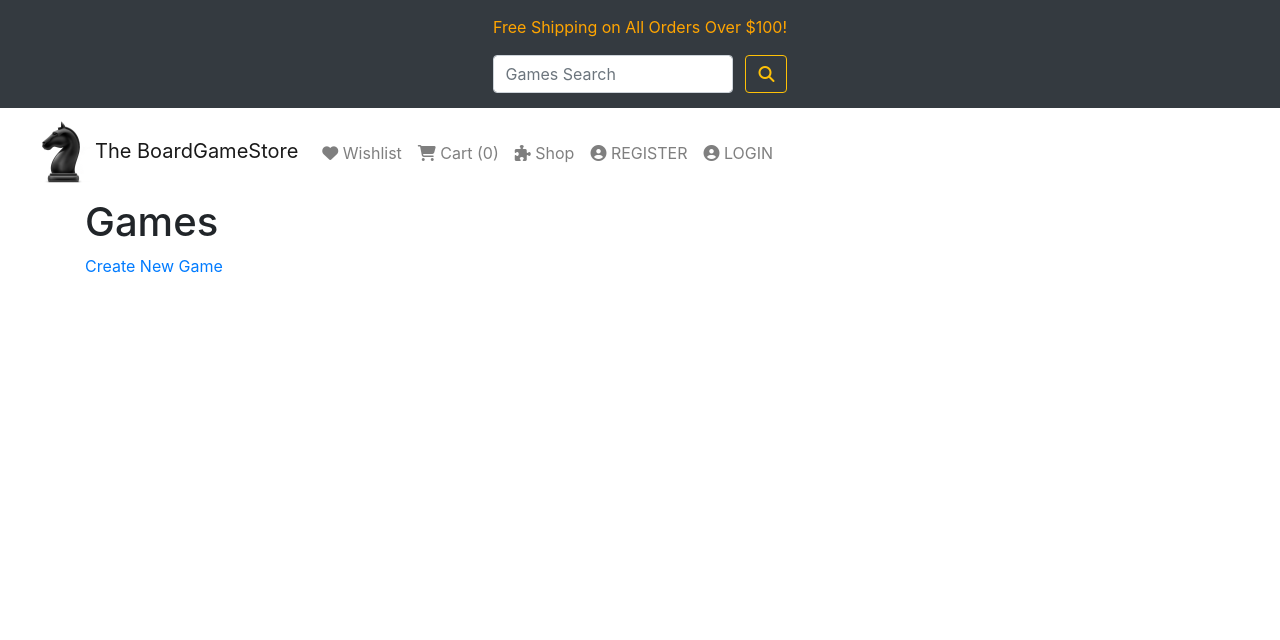
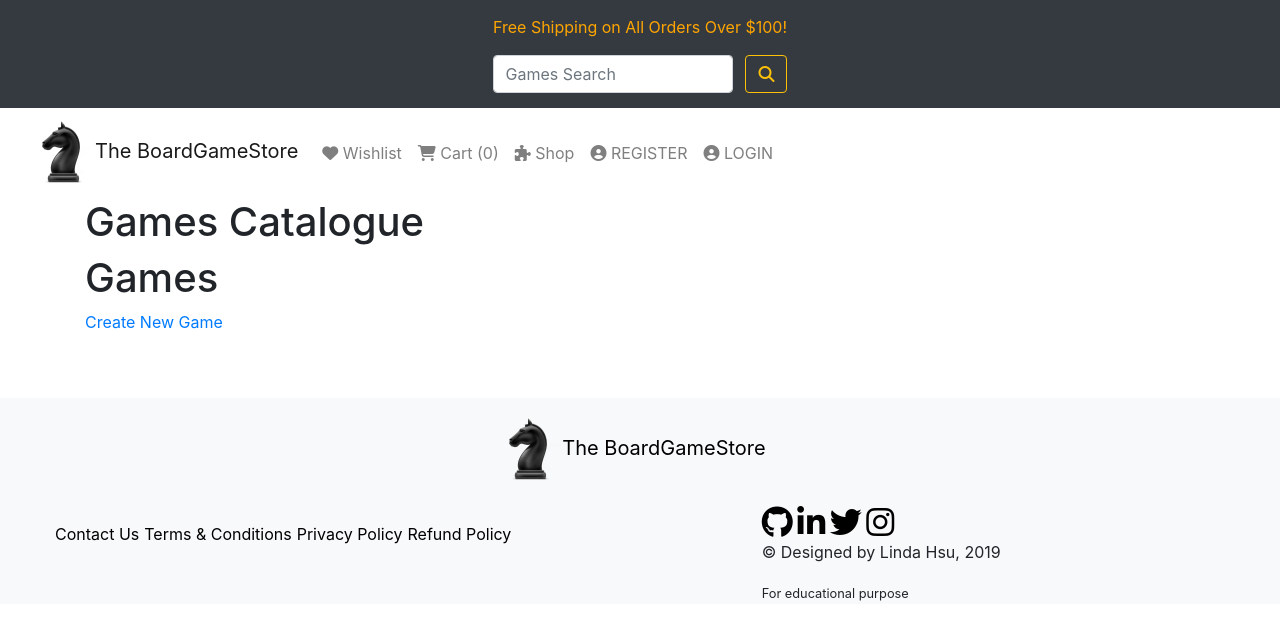
Before and after one commit to Paddlepop25/codeinstitute-boardgame-store, a Django app: page /catalogue/ in a window 1280 px wide. Shown: the top 640 px of the page. Run offline with Django 3.2, Linux system fonts and the light colour scheme; data that the repository does not hold is empty; parts of the project's set-up code (start-up, migrations or seed data) failed here and were passed over; some libraries are stand-ins or nearby versions.

Commit message:
added styling to game card buttons

```diff
--- a/cart/views.py
+++ b/cart/views.py
@@ -38,11 +38,11 @@ def add_to_cart(request, game_id):
         # save the cart back to sessions
         request.session['shopping_cart'] = cart
         messages.success(request, "Game has been added to your cart!")
-        return redirect('/cart/')
-        # return render(request, 'catalogue/games.template.html')
+        return redirect('/catalogue/')
+        # if press again
+            # messages.success(request, "The game is already in your shopping cart")
 
     else:
-        messages.success(request, "The course is already in your shopping cart")
         cart[game_id]['quantity']+=1
         cart[game_id]['total_price'] = round(int(cart[game_id]['quantity']) * float(cart[game_id]['price']),2)
         request.session['shopping_cart'] = cart
--- a/catalogue/templates/catalogue/games.template.html
+++ b/catalogue/templates/catalogue/games.template.html
@@ -20,8 +20,8 @@
                 <div class="card-body">
                     <h5 class="card-title">{{game.name}}</h5>
                     <p class="card-text">${{game.price}}</p>
-                    <a href="{% url 'add_to_cart' game_id=game.id %}" class="">ADD TO CART</a>
-                    <a href="{% url 'game_info' game_id=game.id %}" class="">MORE INFO</a>
+                    <a href="{% url 'add_to_cart' game_id=game.id %}" class="btn btn-outline-success">ADD TO CART</a>
+                    <a href="{% url 'game_info' game_id=game.id %}" class="btn btn-warning">MORE INFO</a>
                 </div>
             </div>
         </div>
--- a/static/styles/styles.css
+++ b/static/styles/styles.css
@@ -49,8 +49,12 @@ body {
 
 /* Navbar of base.html */
 .navbar li {
-    text-align: center
+    text-align: center;
 }
+
+/*navbar-light .navbar-nav .nav-link i {*/
+/*    color: red;*/
+/*}*/
 
 .navbar img {
     width: 4rem;
@@ -65,7 +69,7 @@ body {
 .best_sellers .card  {
     border: none;
     /*height: 40rem;*/
-    margin-bottom: 5rem;
+    /*margin-bottom: 12rem;*/
 }
 
 
@@ -89,24 +93,31 @@ body {
 }
 
 /*Footer*/
-.footer p,a,small {
+
+.footer img {
+    width: 4rem;
+}
+
+.footer a {
+    color: black;
+}
+
+.footer a:hover {
     color: orange;
 }
+
 
 .footer .company_name {
     margin: 0 auto;
     margin-top: 15px;
+    margin-bottom: 1.2rem;
 }
 
-.footer .search_games {
-    margin: 0 auto;
-    margin-bottom: 15px;
-}
-
-.footer li {
+.footer .company_links li {
     list-style-type: none;
+    /*margin: 0 auto;*/
     float: left;
-    /*margin-right: 5px;*/
+    margin-right: 5px;
 }
 
 @media (min-width: 320px) {
@@ -126,3 +137,15 @@ body {
     margin: 0 auto;
   }
 }
+
+@media (min-width: 576px) {
+  .footer {
+    margin-top: 4rem;
+  }
+
+  .footer .company_links ul li {
+    /*list-style-type: none;*/
+    /*float: left;*/
+    /*margin-right: 5px;*/
+}
+}
--- a/templates/base.html
+++ b/templates/base.html
@@ -23,7 +23,6 @@
 <body>
   <div class="container-fluid top-row">
     <div class="row bg-dark">
-      <!--<a class="boardgamestore" href="{% url 'home' %}"><img src="{% static 'images/chess.png' %}"></img>The BoardGameStore</a>-->
       <div class="free-shipping">
         <p>Free Shipping on All Orders Over $100!</p>
       </div>
@@ -49,7 +48,7 @@
       <div class="collapse navbar-collapse" id="navbarSupportedContent">
         <ul class="navbar-nav mr-auto">
           <li class="nav-item">
-            <a class="nav-link" href="#"><i class="fas fa-heart"></i> Wishlist</a>
+            <a class="nav-link na" href="#"><i class="fas fa-heart"></i> Wishlist</a>
           </li>
           <li class="nav-item">
             <a class="nav-link" href="{% url 'view_cart' %}"><i class="fas fa-shopping-cart"></i> Cart ({{number_of_items}})</a>
@@ -92,70 +91,56 @@
     </div>
     {% endif %}
   </div>
-  <!--</div>-->
-
 
   <div class='container'>
-    <!--<h1>{%block page_title%}{%endblock%}</h1>-->
+    <h1>{%block page_title%}{%endblock%}</h1>
     {%block content%}{%endblock%}
   </div>
 
+  <footer class="footer">
+    <div class="container-fluid">
+      <div class="row bg-light">
+        <div class="company_name">
+          <a class="navbar-brand" href="{% url 'home' %}"><img src="{% static 'images/knight.png' %}"></img>The BoardGameStore</a>
+        </div>
+      </div>
 
-  <!--<footer class="footer">-->
-  <!--  <div class="container-fluid">-->
-  <!--    <div class="row bg-dark">-->
-  <!--      <div class="company_name">-->
-  <!--        <a class="navbar-brand" href="{% url 'home' %}">The BoardGameStore</a>-->
-  <!--      </div>-->
-  <!--    </div>-->
+      <div class="row bg-light">
+        <div class="col col-md-7">
+          <div class="company_links">
+            <ul>
+              <a href="">
+                <li>Contact Us</li>
+              </a>
+              <a href="{% url 'terms_and_conditions' %}">
+                <li>Terms & Conditions</li>
+              </a>
+              <a href="{% url 'privacy_policy' %}">
+                <li>Privacy Policy</li>
+              </a>
+              <a href="{% url 'refund_policy' %}">
+                <li>Refund Policy</li>
+              </a>
+            </ul>
+          </div>
+        </div>
+
+        <div class="col col-md-5 social_media">
+          <div class="social_media">
+            <span><a href="https://github.com/Paddlepop25" target="_blank"><i class="fab fa-github fa-2x"></i></a></span>
+            <span><a href="https://www.linkedin.com/in/lindahsu007/" target="_blank"><i class="fab fa-linkedin-in fa-2x"></i></a></span>
+            <span><a href="https://twitter.com/shecodeshsucode" target="_blank"><i class="fab fa-twitter fa-2x"></i></a></span>
+            <span><a href="https://www.instagram.com/shecodeshsucodes/" target="_blank"><i class="fab fa-instagram fa-2x"></i></a></span>
+            <p class="copyright">&copy; Designed by Linda Hsu, 2019</p>
+            <small>For educational purpose</small>
+          </div>
+        </div>
+
+      </div>
 
 
-  <!--    <div class="row bg-dark">-->
-  <!--      <div class="search_games">-->
-  <!--        <form method="GET" class="form-inline" action="{% url 'show_games' %}">-->
-  <!--          <input name="search_terms" class="form-control mr-sm-2" type="search" placeholder="Games Search">-->
-  <!--          <button class="btn btn-outline-warning" type="submit"><i class="fas fa-search"></i></button>-->
-  <!--        </form>-->
-  <!--      </div>-->
-  <!--    </div>-->
-
-  <!--    <div class="row bg-dark">-->
-  <!--      <div class="col col-md-8">-->
-  <!--        <div class="company_links">-->
-  <!--          <ul>-->
-  <!--            <a href="">-->
-  <!--              <li>Contact Us</li>-->
-  <!--            </a>-->
-  <!--            <a href="{% url 'terms_and_conditions' %}">-->
-  <!--              <li>Terms & Conditions</li>-->
-  <!--            </a>-->
-  <!--            <a href="{% url 'privacy_policy' %}">-->
-  <!--              <li>Privacy Policy</li>-->
-  <!--            </a>-->
-  <!--            <a href="{% url 'refund_policy' %}">-->
-  <!--              <li>Refund Policy</li>-->
-  <!--            </a>-->
-  <!--          </ul>-->
-  <!--        </div>-->
-  <!--      </div>-->
-
-  <!--      <div class="col col-md-4">-->
-  <!--        <div class="social_media">-->
-  <!--          <span><a href="https://github.com/Paddlepop25" target="_blank"><i class="fab fa-github fa-2x"></i></a></span>-->
-  <!--          <span><a href="https://www.linkedin.com/in/lindahsu007/" target="_blank"><i class="fab fa-linkedin-in fa-2x"></i></a></span>-->
-  <!--          <span><a href="https://twitter.com/shecodeshsucode" target="_blank"><i class="fab fa-twitter fa-2x"></i></a></span>-->
-  <!--          <span><a href="https://www.instagram.com/shecodeshsucodes/" target="_blank"><i class="fab fa-instagram fa-2x"></i></a></span>-->
-  <!--          <p class="copyright">&copy; Designed by Linda Hsu, 2019</p>-->
-  <!--          <small>For educational purpose</small>-->
-  <!--        </div>-->
-  <!--      </div>-->
-
-  <!--    </div>-->
-
-
-  <!--  </div>-->
-  <!--</footer>-->
-
+    </div>
+  </footer>
 
   <!--<script src="https://ajax.googleapis.com/ajax/libs/jquery/3.4.1/jquery.min.js"></script>-->
   <!--<script src="http://ajax.googleapis.com/ajax/libs/jquery/1.7.1/jquery.min.js" type="text/javascript"></script>-->
```
Also changed, not shown: home/templates/home/index.template.html (+21 -53 lines).
